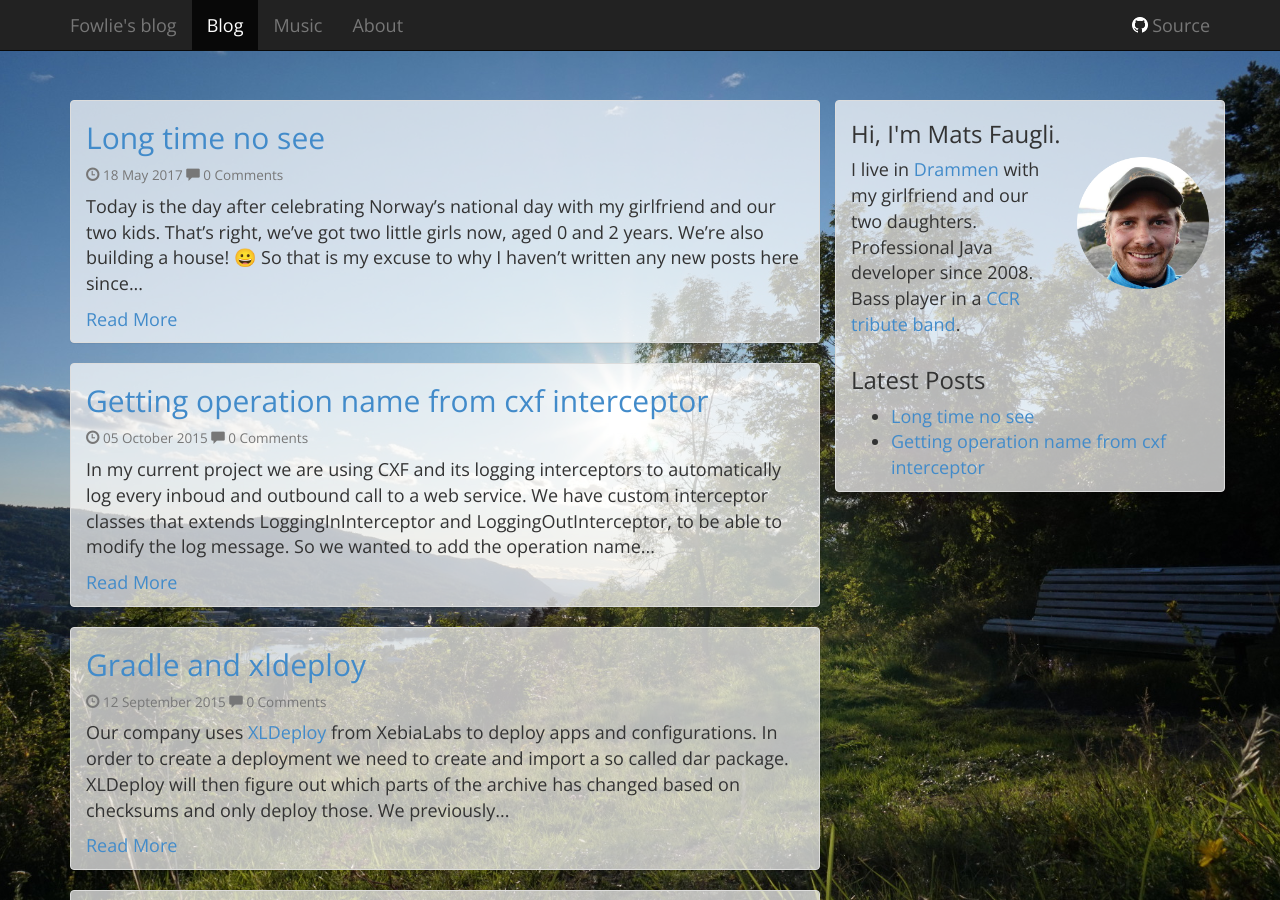
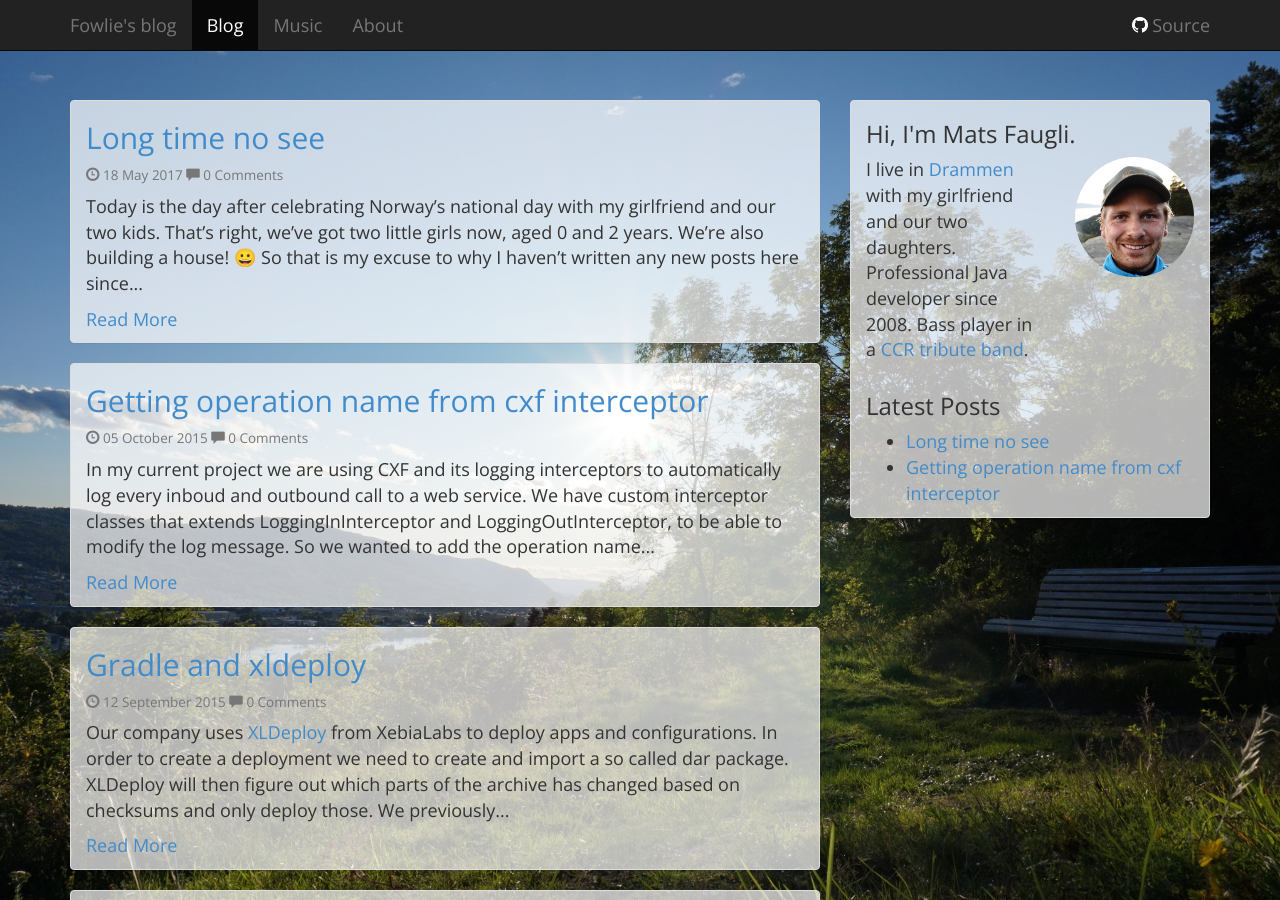
Before and after one commit to fowlie/fowlie.github.io, a Jekyll site: the page built from index.html, in a window 1280 px wide and 900 px high. Built offline with Jekyll 4.4.1, drawn with Linux system fonts in a browser that asks for light colours; nearby versions of some CDN libraries; emoji names are drawn with the system emoji font; the list of posts is cut into pages by our own code; comment, search, counter and statistics services are not loaded.

Commit message:
Adjust side panel

```diff
--- a/_layouts/list.html
+++ b/_layouts/list.html
@@ -4,8 +4,10 @@
         <div class="col-sm-8">
           {{ content }}
         </div>
-        <div class="col-sm-4 panel panel-default">
-          {% include sidebar.html %}
+        <div class="col-sm-4">
+          <div class="container-fluid row-fluid panel panel-default">
+            {% include sidebar.html %}
+          </div>
         </div>
       </div>
 
```
